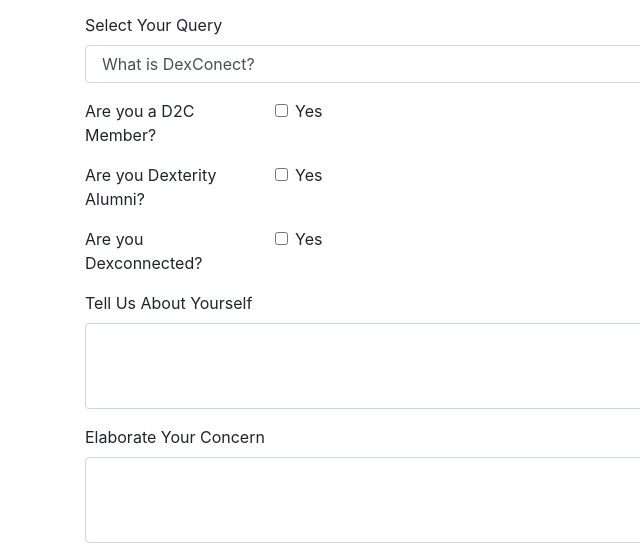
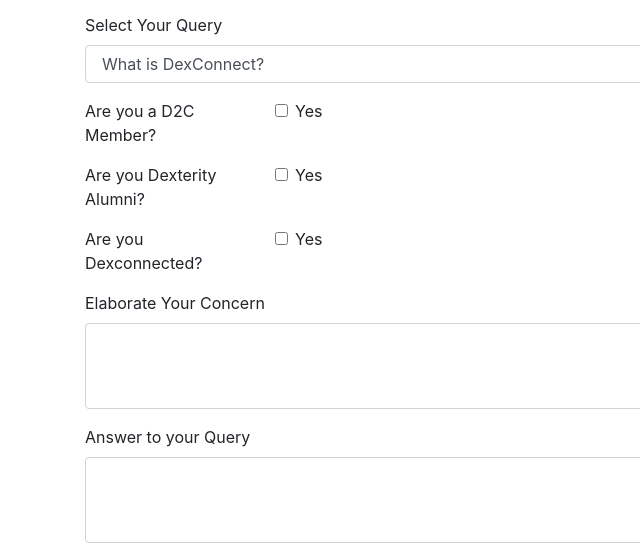
Before and after one commit to wrambler/ReasearchCapstone, a plain HTML site: page contact.html in a window 1280 px wide. Shown: the part 199-744 px from the top of the page, 0-640 px from the left. Drawn offline with nearby package versions, Linux system fonts and the light colour scheme.

Commit message:
Update contact.html

```diff
--- a/contact.html
+++ b/contact.html
@@ -74,12 +74,12 @@
             <div class="form-group">
                 <label for="exampleFormControlSelect1">Select Your Query</label>
                 <select class="form-control" id="exampleFormControlSelect1">
-                    <option>What is DexConect?</option>
+                    <option>What is DexConnect?</option>
                     <option>How to register for Dexconnect</option>
                     <option>Can it be any kind of institution eg. NGO,School etc.</option>
                     <option>Can i register to Dexconnect in phone although i have it on another device</option>
                     <option>I am a student, parent or alum of an institution. Can I DexConnect my institution?</option>
-                    <option>I am an individual. How can I DexConect?</option>
+                    <option>I am an individual. How can I DexConnect?</option>
                 </select>
             </div>
             <div class="form-group row">
@@ -119,11 +119,11 @@
 
 
             <div class="form-group">
-                <label for="exampleFormControlTextarea1">Tell Us About Yourself</label>
+                <label for="exampleFormControlTextarea1">Elaborate Your Concern</label>
                 <textarea class="form-control" id="exampleFormControlTextarea1" rows="3"></textarea>
             </div>
             <div class="form-group">
-                <label for="exampleFormControlTextarea2">Elaborate Your Concern</label>
+                <label for="exampleFormControlTextarea2">Answer to your Query</label>
                 <textarea class="form-control" id="exampleFormControlTextarea2" rows="3"></textarea>
             </div>
             <button class="btn btn-primary">Submit</button>
```
